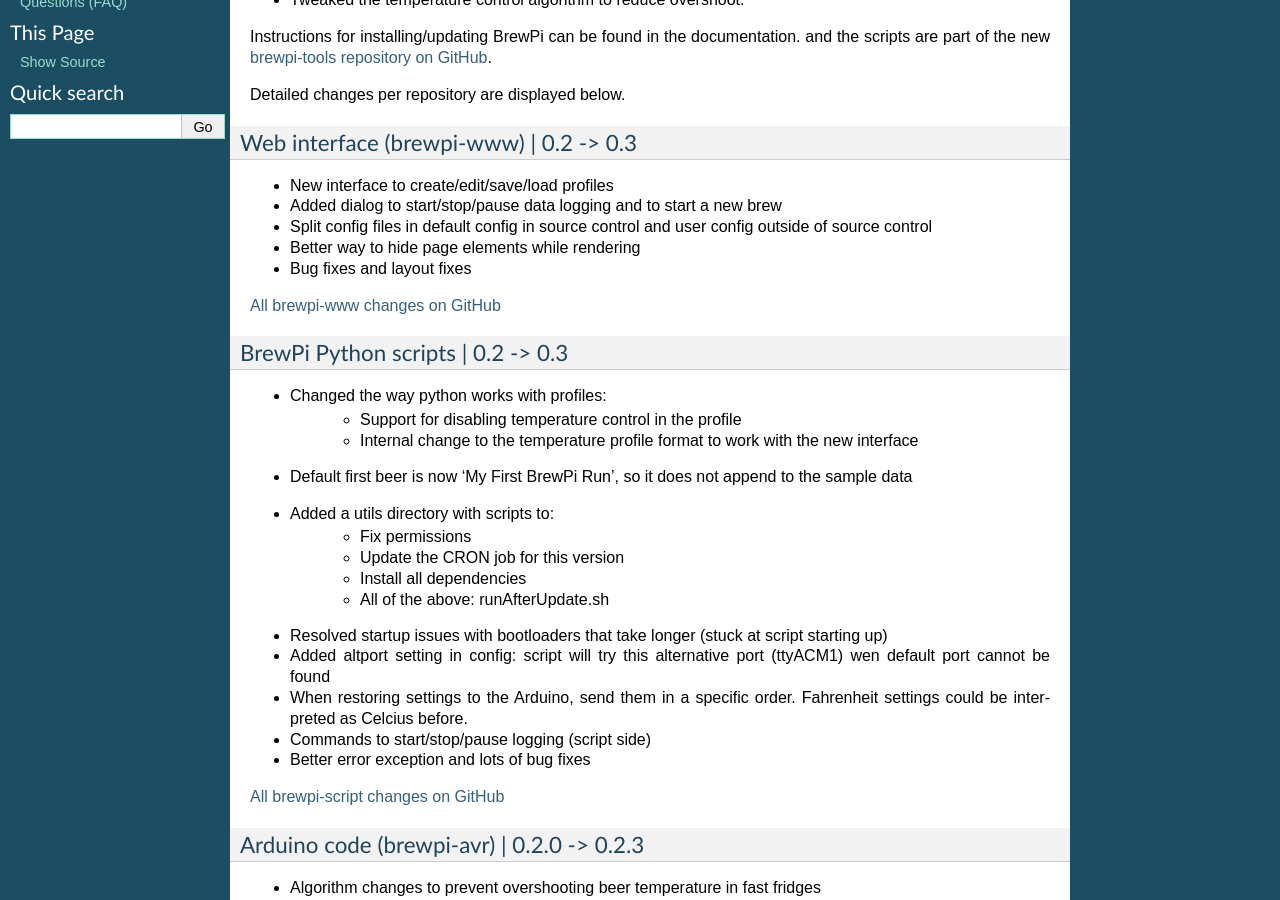
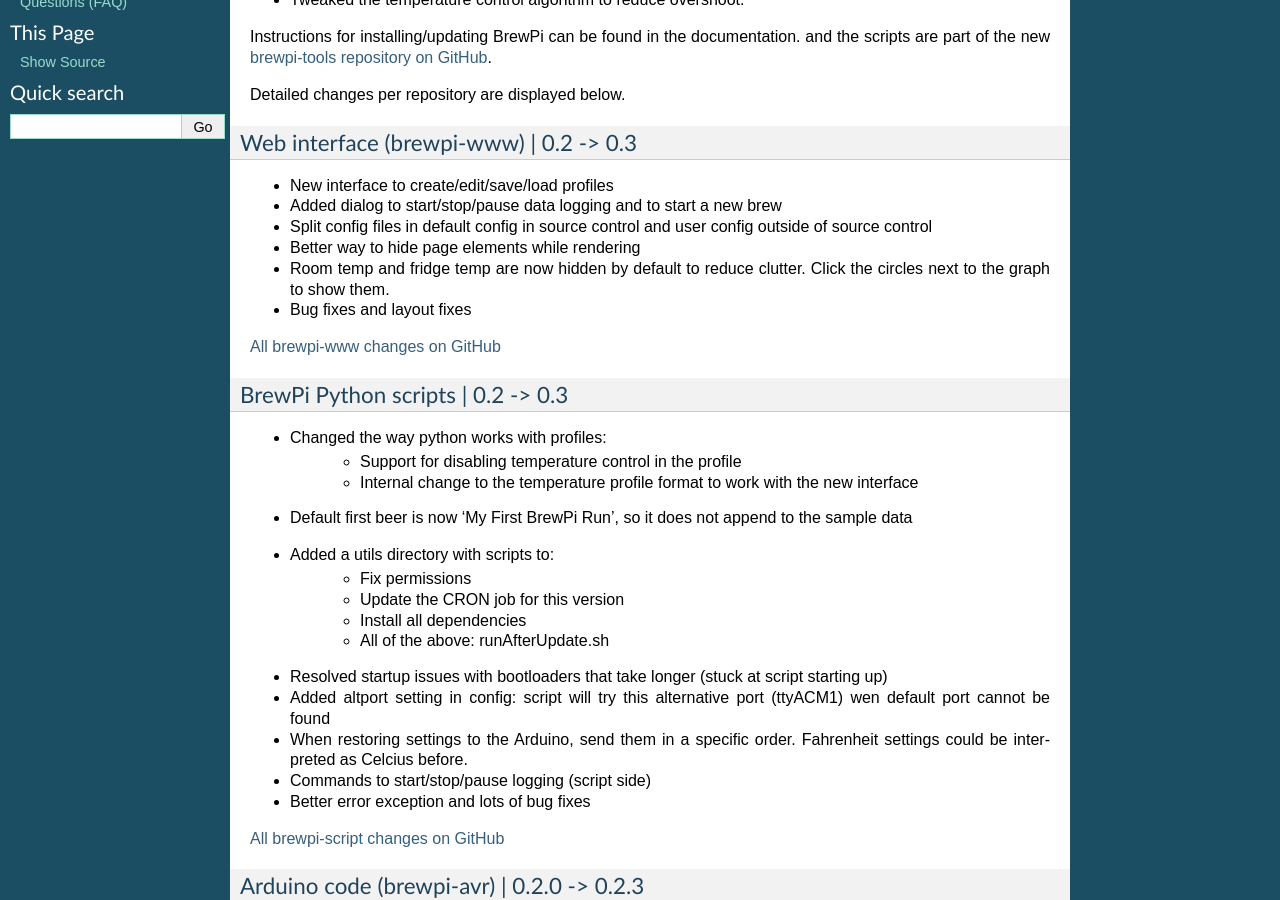
Before and after one commit to BrewPi/brewpi-userdocs, a Sphinx documentation site: the page built from source/changelog/changelog.rst, in a window 1280 px wide and 900 px high, scrolled down 357 px. Built offline with Sphinx 7.4.7, drawn with Linux system fonts in a browser that asks for light colours; formulas are drawn with MathJax 3.

Commit message:
Added 'fridge temp and room temp hidden by default' to changelog

```diff
--- a/source/changelog/changelog.rst
+++ b/source/changelog/changelog.rst
@@ -26,6 +26,7 @@ Web interface (brewpi-www) | 0.2 -> 0.3
 * Added dialog to start/stop/pause data logging and to start a new brew
 * Split config files in default config in source control and user config outside of source control
 * Better way to hide page elements while rendering
+* Room temp and fridge temp are now hidden by default to reduce clutter. Click the circles next to the graph to show them.
 * Bug fixes and layout fixes
 
 `All brewpi-www changes on GitHub <https://github.com/BrewPi/brewpi-www/compare/0.2.0...0.3.0>`_
```
